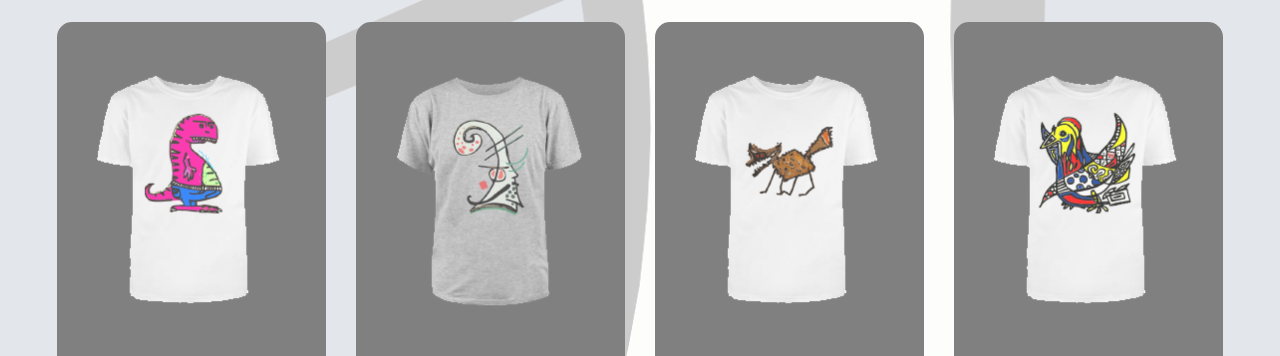
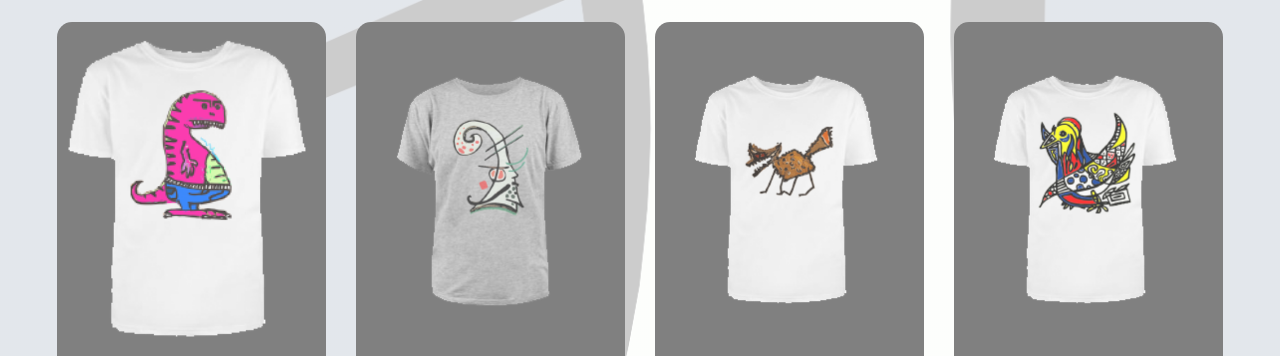
Before and after one commit to mm-e/oxno, a plain HTML site: page pages/productos.html in a window 1280 px wide. In both pictures the pointer is over the picture 191 px from the left and 530 px from the top of the page. Shown: the part 339-695 px from the top of the page. Drawn offline with Linux system fonts and the light colour scheme.

Commit message:
transformation

```diff
--- a/css/styling.css
+++ b/css/styling.css
@@ -208,6 +208,8 @@ h2{
     background-color: rgba(255, 255, 255, 0.9);
 }
 
+/*PRODUCTOS*/
+
 .flex-container-products{
     display: flex;
     height: auto;
@@ -234,6 +236,12 @@ h2{
     justify-items: center;
     height: 40vh;
     width: auto;
+
+}
+
+.flex-container-products img:hover{
+    transition: transform 1s;
+    transform: scale(1.3,1.3);
 }
 
 h3{
```
